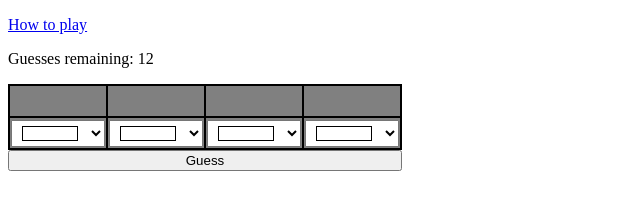
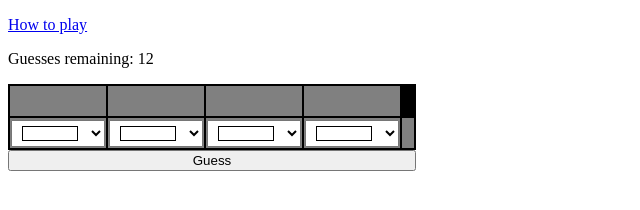
Before and after one commit to zzmp/mastermind, a website: page index.html in a window 1280 px wide. Shown: the whole page, without its empty margins (0-640 px from the left). Drawn offline with Linux system fonts and the light colour scheme.

Commit message:
(style) consistent response col

```diff
--- a/index.css
+++ b/index.css
@@ -2,9 +2,16 @@ table {
   background-color: black;
 }
 
+tr {
+  height: 30px;
+}
+
+td {
+  min-width: 10px;
+}
+
 .request, .response {
   background-color: grey;
-  min-width: 10px;
 }
 
 .response div {
@@ -12,7 +19,3 @@ table {
   height: 5px;
   margin: 2px;
 }
-
-tr {
-  height: 30px;
-}
--- a/index.html
+++ b/index.html
@@ -34,6 +34,7 @@
         <td><input type="color" list="colors" value="#ffffff"></td>
         <td><input type="color" list="colors" value="#ffffff"></td>
         <td><input type="color" list="colors" value="#ffffff"></td>
+        <td></td>
       </tr>
     </table>
     <button type="submit" onclick="guess()">Guess</button>
```
